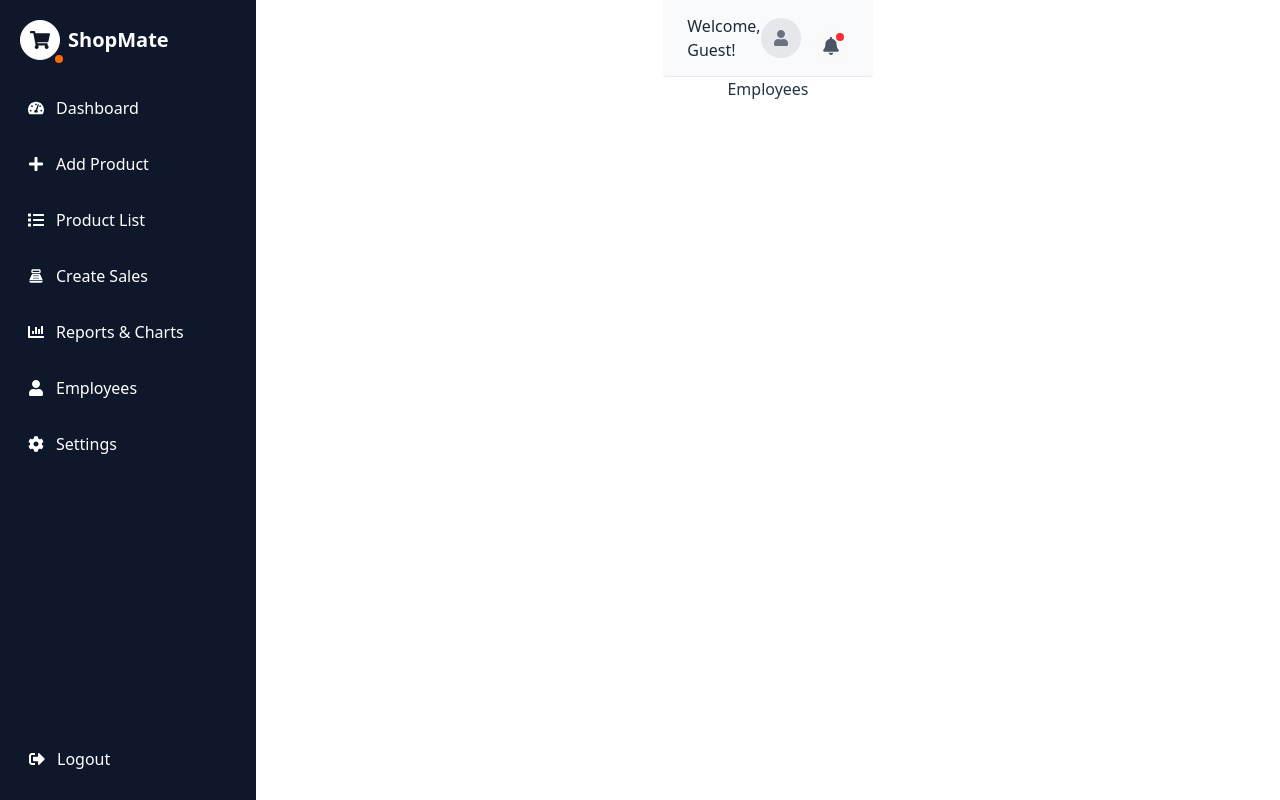
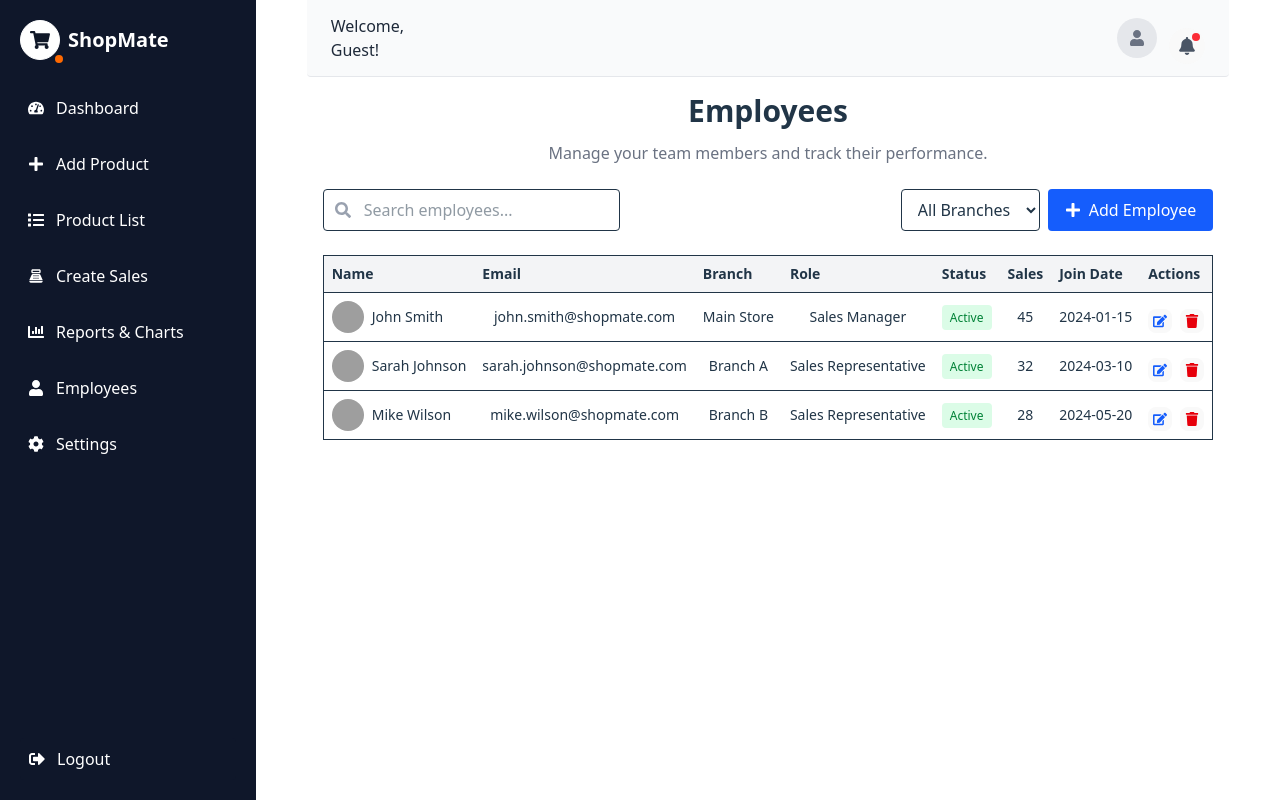
Before and after one commit to AsifIqbal011/shopmate, a React (Vite) app in the folder frontend/: page /employees in a window 1280 px wide. Built offline with nearby package versions, Linux system fonts and the light colour scheme; grey boxes are pictures that could not be loaded.

Commit message:
employees page added

```diff
--- a/frontend/src/pages/Employees.jsx
+++ b/frontend/src/pages/Employees.jsx
@@ -1,9 +1,227 @@
-import React from 'react'
+// src/pages/Employees.jsx
+import React, { useState } from "react";
+import {
+  FaPlus,
+  FaEdit,
+  FaTrash,
+  FaSearch,
+  FaEnvelope,
+  FaPhone,
+} from "react-icons/fa";
 
-const Employees = () => {
+const mockEmployees = [
+  {
+    id: "1",
+    name: "John Smith",
+    email: "john.smith@shopmate.com",
+    phone: "+1 (555) 123-4567",
+    branch: "Main Store",
+    role: "Sales Manager",
+    status: "Active",
+    joinDate: "2024-01-15",
+    sales: 45,
+    image:
+      "https://images.unsplash.com/photo-1709715357519-2a84f9765e57?auto=format&fit=crop&w=80&q=60",
+  },
+  {
+    id: "2",
+    name: "Sarah Johnson",
+    email: "sarah.johnson@shopmate.com",
+    phone: "+1 (555) 234-5678",
+    branch: "Branch A",
+    role: "Sales Representative",
+    status: "Active",
+    joinDate: "2024-03-10",
+    sales: 32,
+    image:
+      "https://images.unsplash.com/photo-1513128034602-7814ccaddd4e?auto=format&fit=crop&w=80&q=60",
+  },
+  {
+    id: "3",
+    name: "Mike Wilson",
+    email: "mike.wilson@shopmate.com",
+    phone: "+1 (555) 345-6789",
+    branch: "Branch B",
+    role: "Sales Representative",
+    status: "Active",
+    joinDate: "2024-05-20",
+    sales: 28,
+    image:
+      "https://images.unsplash.com/photo-1584940121730-93ffb8aa88b0?auto=format&fit=crop&w=80&q=60",
+  },
+];
+
+export default function Employees() {
+  const [searchTerm, setSearchTerm] = useState("");
+  const [branchFilter, setBranchFilter] = useState("all");
+  const [employees, setEmployees] = useState(mockEmployees);
+
+  const filtered = employees.filter((e) => {
+    const searchMatch =
+      e.name.toLowerCase().includes(searchTerm.toLowerCase()) ||
+      e.email.toLowerCase().includes(searchTerm.toLowerCase());
+    const branchMatch = branchFilter === "all" || e.branch === branchFilter;
+    return searchMatch && branchMatch;
+  });
+
+  const addEmployee = () => alert("Add employee logic here");
+  const updateEmployee = (id) => alert(`Update ${id}`);
+  const removeEmployee = (id) => {
+    setEmployees((prev) => prev.filter((emp) => emp.id !== id));
+    alert(`Removed ${id}`);
+  };
+
   return (
-    <div>Employees</div>
-  )
+    <div className="p-4 space-y-6">
+      {/* Header - Centered */}
+      <div className="flex flex-col items-center text-center mb-6 gap-3">
+        <h1 className="text-3xl font-bold">Employees</h1>
+        <p className="text-gray-500 max-w-xl">
+          Manage your team members and track their performance.
+        </p>
+      </div>
+
+      {/* Search + Branch Filter + Add Button */}
+      <div className="flex flex-col md:flex-row gap-4 justify-between items-center">
+        {/* Search */}
+        <div className="relative w-full md:w-1/3">
+          <FaSearch className="absolute left-3 top-1/2 -translate-y-1/2 text-gray-400" />
+          <input
+            type="text"
+            placeholder="Search employees..."
+            value={searchTerm}
+            onChange={(e) => setSearchTerm(e.target.value)}
+            className="w-full border rounded pl-10 pr-3 py-2 focus:outline-none focus:ring"
+          />
+        </div>
+
+        {/* Branch filter + Add Employee button */}
+        <div className="flex items-center gap-2">
+          <select
+            value={branchFilter}
+            onChange={(e) => setBranchFilter(e.target.value)}
+            className="border rounded px-3 py-2"
+          >
+            <option value="all">All Branches</option>
+            <option value="Main Store">Main Store</option>
+            <option value="Branch A">Branch A</option>
+            <option value="Branch B">Branch B</option>
+          </select>
+
+          <button
+            onClick={addEmployee}
+            className="flex items-center gap-2 bg-blue-600 hover:bg-blue-700 text-white px-4 py-2 rounded transition-colors"
+          >
+            <FaPlus /> Add Employee
+          </button>
+        </div>
+      </div>
+
+      {/* Table for desktop */}
+      <div className="overflow-x-auto hidden md:block">
+        <table className="min-w-full border text-sm">
+          <thead className="bg-gray-100">
+            <tr>
+              <th className="p-2 text-left">Name</th>
+              <th className="p-2 text-left">Email</th>
+              <th className="p-2 text-left">Branch</th>
+              <th className="p-2 text-left">Role</th>
+              <th className="p-2 text-left">Status</th>
+              <th className="p-2 text-left">Sales</th>
+              <th className="p-2 text-left">Join Date</th>
+              <th className="p-2 text-left">Actions</th>
+            </tr>
+          </thead>
+          <tbody>
+            {filtered.map((e) => (
+              <tr key={e.id} className="border-t hover:bg-gray-50">
+                <td className="p-2 flex items-center gap-2">
+                  <img
+                    src={e.image}
+                    alt={e.name}
+                    className="w-8 h-8 rounded-full object-cover"
+                  />
+                  {e.name}
+                </td>
+                <td className="p-2">{e.email}</td>
+                <td className="p-2">{e.branch}</td>
+                <td className="p-2">{e.role}</td>
+                <td className="p-2">
+                  <span
+                    className={`px-2 py-1 rounded text-xs ${
+                      e.status === "Active"
+                        ? "bg-green-100 text-green-700"
+                        : "bg-gray-200 text-gray-700"
+                    }`}
+                  >
+                    {e.status}
+                  </span>
+                </td>
+                <td className="p-2 font-medium">{e.sales}</td>
+                <td className="p-2">{e.joinDate}</td>
+                <td className="p-2 flex gap-2">
+                  <button
+                    onClick={() => updateEmployee(e.id)}
+                    className="p-1 text-blue-600 hover:text-blue-800 transition-colors"
+                  >
+                    <FaEdit />
+                  </button>
+                  <button
+                    onClick={() => removeEmployee(e.id)}
+                    className="p-1 text-red-600 hover:text-red-800 transition-colors"
+                  >
+                    <FaTrash />
+                  </button>
+                </td>
+              </tr>
+            ))}
+          </tbody>
+        </table>
+      </div>
+
+      {/* Card view for mobile */}
+      <div className="grid gap-4 md:hidden">
+        {filtered.map((e) => (
+          <div key={e.id} className="border rounded p-4 shadow-sm">
+            <div className="flex items-center gap-3 mb-2">
+              <img
+                src={e.image}
+                alt={e.name}
+                className="w-12 h-12 rounded-full object-cover"
+              />
+              <div>
+                <h3 className="font-medium">{e.name}</h3>
+                <p className="text-gray-500 text-sm">{e.role}</p>
+              </div>
+            </div>
+            <p className="flex items-center gap-2 text-sm text-gray-600">
+              <FaEnvelope /> {e.email}
+            </p>
+            <p className="flex items-center gap-2 text-sm text-gray-600">
+              <FaPhone /> {e.phone}
+            </p>
+            <div className="flex justify-between mt-2 text-sm">
+              <span>Branch: {e.branch}</span>
+              <span>Sales: {e.sales}</span>
+            </div>
+            <div className="flex gap-3 mt-3">
+              <button
+                onClick={() => updateEmployee(e.id)}
+                className="flex-1 border px-2 py-1 rounded text-blue-600 transition-colors"
+              >
+                Update
+              </button>
+              <button
+                onClick={() => removeEmployee(e.id)}
+                className="flex-1 border px-2 py-1 rounded text-white bg-red-600 transition-colors"
+
+              >
+                Remove
+              </button>
+            </div>
+          </div>
+        ))}
+      </div>
+    </div>
+  );
 }
-
-export default Employees
```
Also changed, not shown: package.json (added, +36 -0 lines), 2 other files (tests, documents, lock files or other folders).
